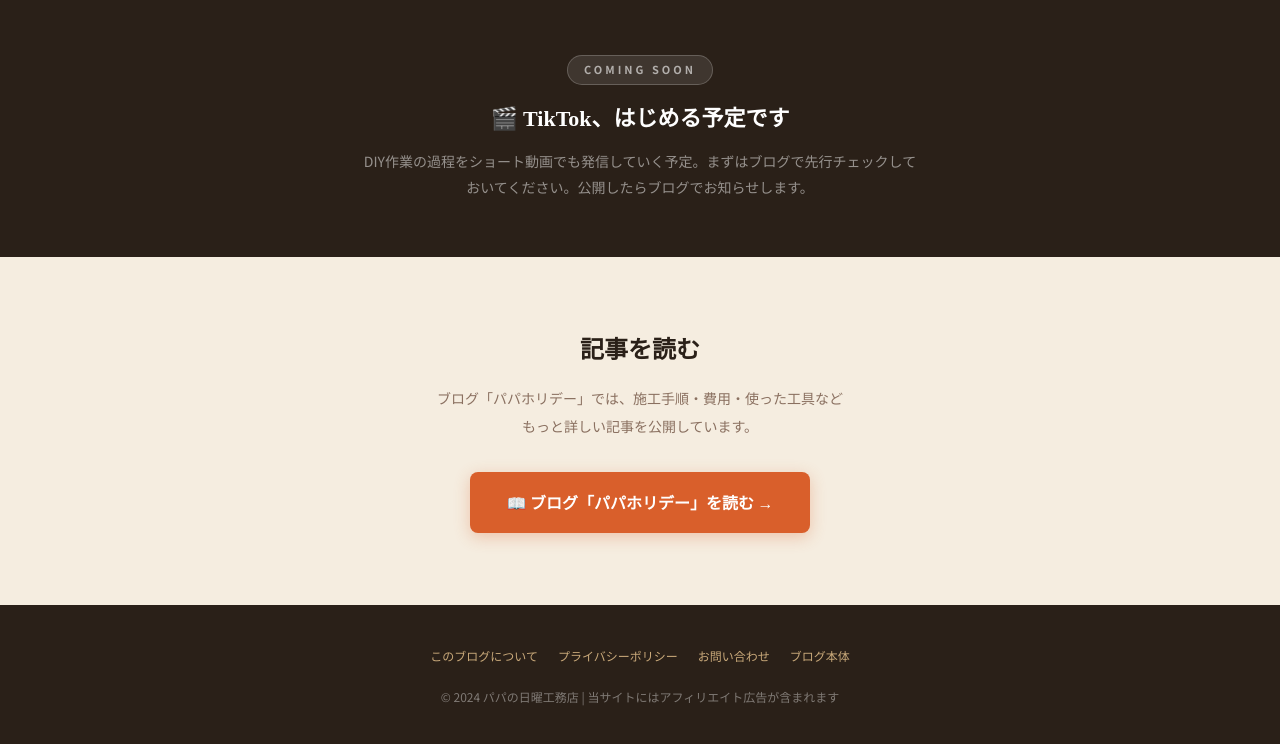
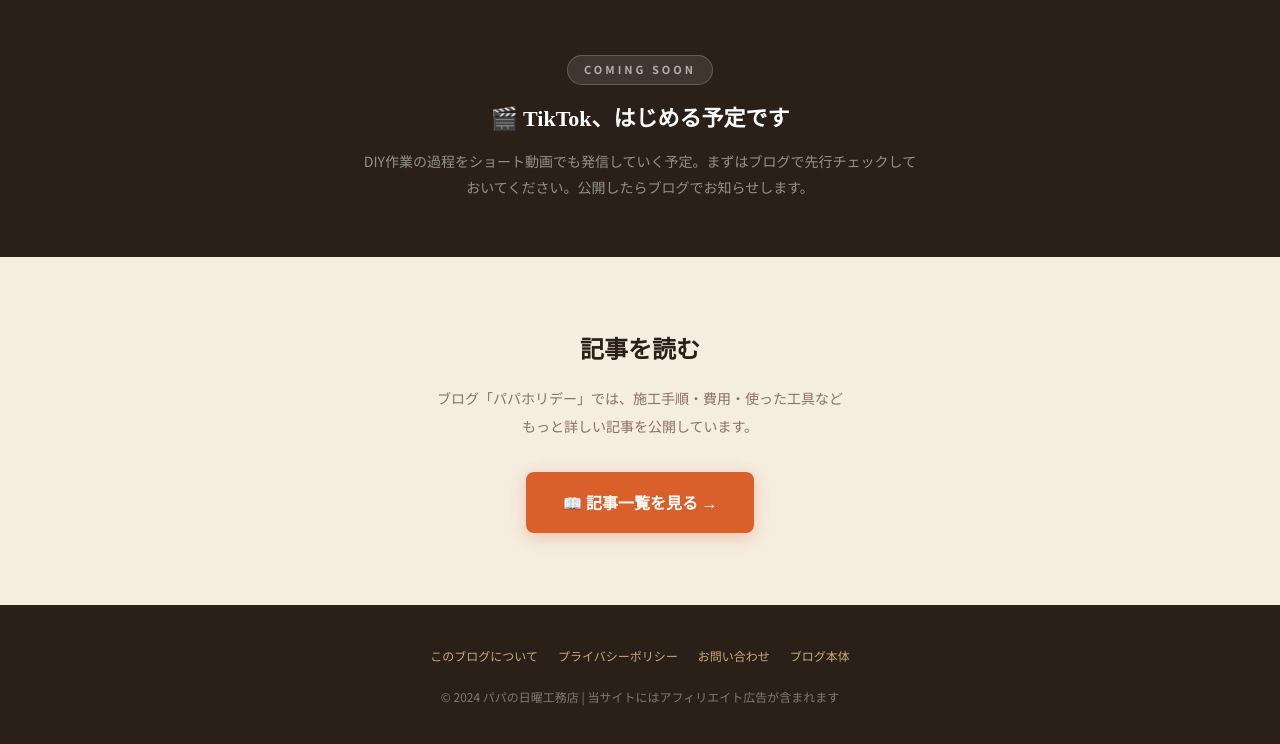
Before and after one commit to o7l8tachiachill22-ctrl/-, an Astro site in the folder papaholiday/: page / in a window 1280 px wide. Shown: the part 3814-4558 px from the top of the page. Built offline with nearby package versions, Linux system fonts and the light colour scheme; Astro itself is replaced by a stand-in of ours.

Commit message:
ブログを見るボタンを記事一覧へのページ内リンクに変更

```diff
--- a/papaholiday/src/pages/index.astro
+++ b/papaholiday/src/pages/index.astro
@@ -961,8 +961,8 @@ footer a { color: var(--light-warm); text-decoration: none; }
 <section class="blog-link-sec reveal">
   <h3>記事を読む</h3>
   <p>ブログ「パパホリデー」では、施工手順・費用・使った工具など<br>もっと詳しい記事を公開しています。</p>
-  <a href="/garden/" class="blog-btn">
-    📖 ブログ「パパホリデー」を読む →
+  <a href="#topics" class="blog-btn">
+    📖 記事一覧を見る →
   </a>
 </section>
 
```
